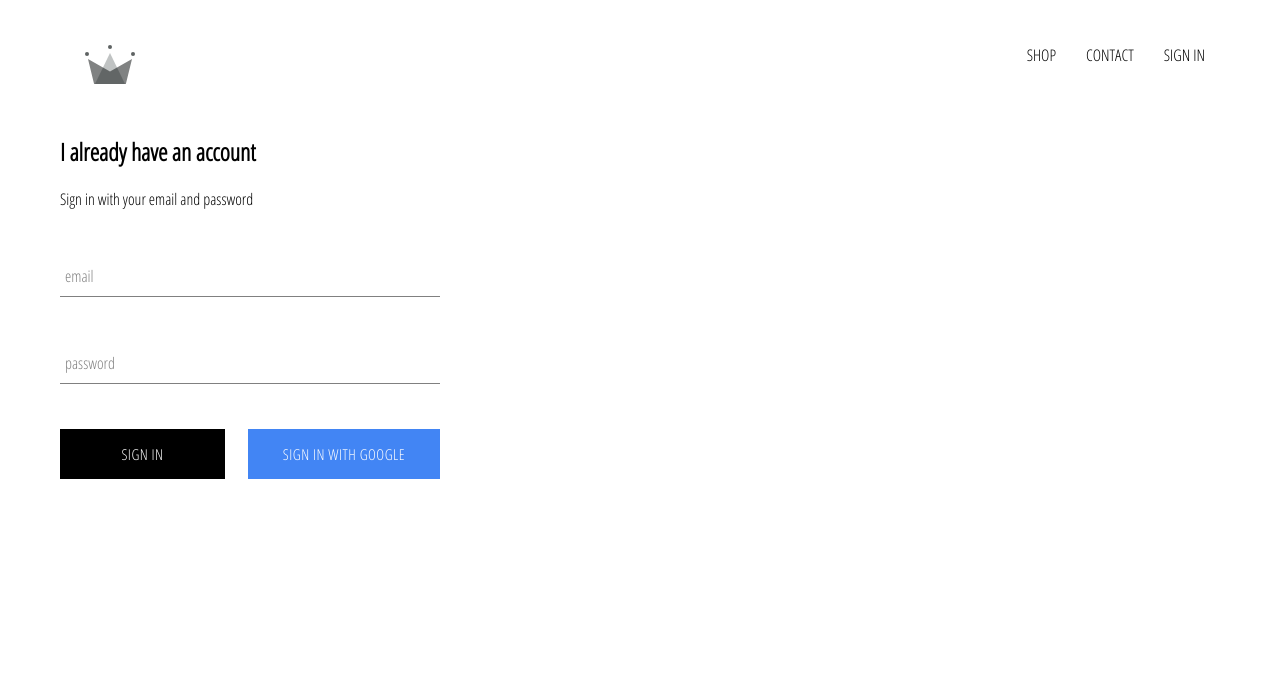
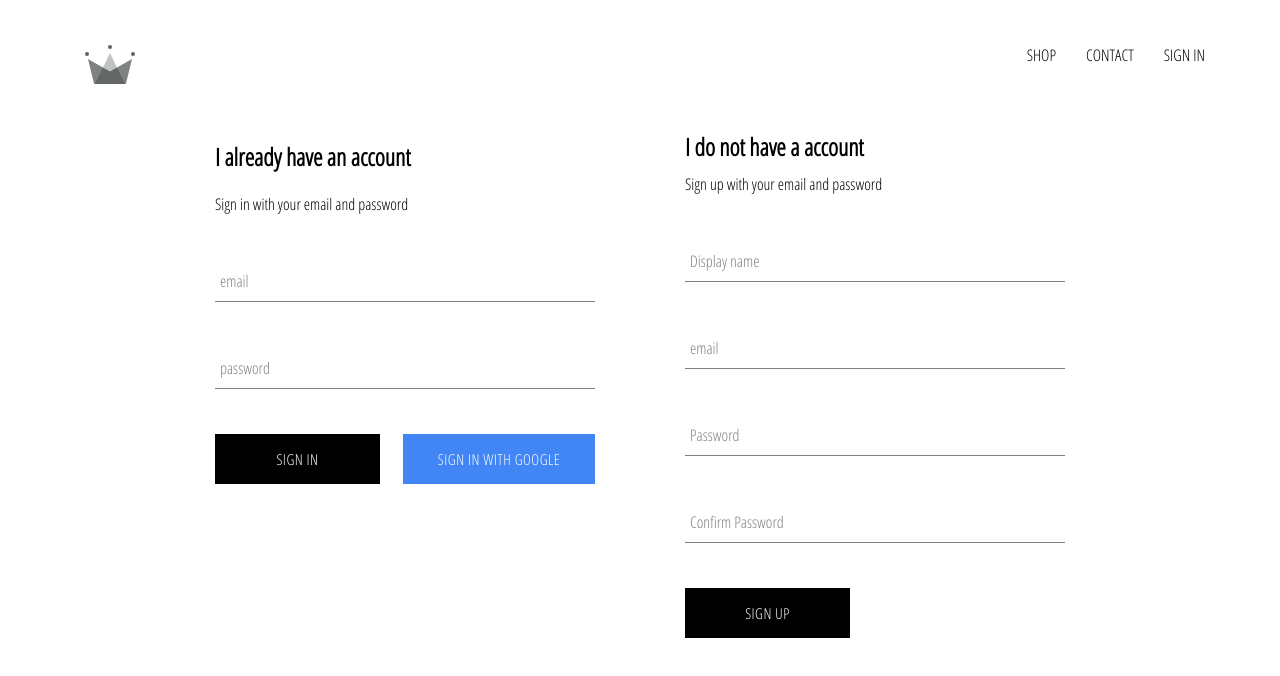
Before and after one commit to LuisTejedaS/crwn-clothing, a React (Create React App) app: page /signin in a window 1280 px wide. Shown: the top 676 px of the page. Built offline with nearby package versions, Linux system fonts and the light colour scheme; no server answers; a web font is replaced by a local one.

Commit message:
sign up component

```diff
--- a/src/App.js
+++ b/src/App.js
@@ -5,22 +5,34 @@
 import { Switch, Route } from "react-router-dom";
 import Header from "./components/header/header-component";
 import SignInSignUpPage from "./pages/sign-in-and-sign-up/sign-in-and-sign-up";
-import { auth } from "./firebase/firebase.utils";
+import { auth, createUserProfileDocument } from "./firebase/firebase.utils";
 
 class App extends React.Component {
   constructor() {
     super();
     this.state = {
-      currentUser: null
+      currentUser: null,
     };
   }
 
   unsubscribeFromAuth = null;
 
   componentDidMount() {
-    this.unsubscribeFromAuth = auth.onAuthStateChanged(user => {
-      this.setState({ currentUser: user });
-      console.log(user);
+    this.unsubscribeFromAuth = auth.onAuthStateChanged(async (userAuth) => {
+      if (userAuth) {
+        const userRef = await createUserProfileDocument(userAuth);
+
+        userRef.onSnapshot((snapShot) => {
+          this.setState({
+            currentUser: {
+              id: snapShot.id,
+              ...snapShot.data(),
+            },
+          });
+        });
+      } else {
+        this.setState({ currentUser: userAuth });
+      }
     });
   }
 
--- /dev/null
+++ b/src/components/sign-up/sign-up.component.jsx
@@ -0,0 +1,98 @@
+import React from "react";
+
+import FormImput from "../form-input/form-input.component";
+import CustomButton from "../custom-button/custom-button.component";
+
+import { auth, createUserProfileDocument } from "../../firebase/firebase.utils";
+
+import "./sign-up.styles.scss";
+import FormInput from "../form-input/form-input.component";
+
+class SignUp extends React.Component {
+  constructor() {
+    super();
+    this.state = {
+      displayName: "",
+      email: "",
+      password: "",
+      confirmPassword: "",
+    };
+  }
+
+  handleSubmit = async (event) => {
+    event.preventDefault();
+    const { displayName, email, password, confirmPassword } = this.state;
+
+    if (password !== confirmPassword) {
+      alert("passwords dont match");
+      return;
+    }
+    try {
+      const { user } = await auth.createUserWithEmailAndPassword(
+        email,
+        password
+      );
+      await createUserProfileDocument(user, { displayName });
+      this.setState({
+        displayName: "",
+        email: "",
+        password: "",
+        confirmPassword: "",
+      });
+    } catch (error) {
+      console.error(error);
+    }
+  };
+
+  handleChange = (event) => {
+    const { name, value } = event.target;
+    this.setState({ [name]: value });
+  };
+
+  render() {
+    const { displayName, email, password, confirmPassword } = this.state;
+    return (
+      <div className="sign-up">
+        <h2 className="title">I do not have a account</h2>
+        <span>Sign up with your email and password</span>
+        <form className="sign-up-form" onSubmit={this.handleSubmit}>
+          <FormInput
+            type="text"
+            name="displayName"
+            value={displayName}
+            onChange={this.handleChange}
+            label="Display name"
+            required
+          />
+          <FormInput
+            type="email"
+            name="email"
+            value={email}
+            onChange={this.handleChange}
+            label="email"
+            required
+          />
+          <FormInput
+            type="password"
+            name="password"
+            value={password}
+            onChange={this.handleChange}
+            label="Password"
+            required
+          />
+          <FormInput
+            type="password"
+            name="confirmPassword"
+            value={confirmPassword}
+            onChange={this.handleChange}
+            label="Confirm Password"
+            required
+          />
+          <CustomButton type="submit">Sign Up</CustomButton>
+        </form>
+      </div>
+    );
+  }
+}
+
+export default SignUp;
--- /dev/null
+++ b/src/components/sign-up/sign-up.styles.scss
@@ -0,0 +1,8 @@
+.sign-up {
+  display: flex;
+  flex-direction: column;
+  width: 380px;
+  .title {
+    margin: 10px 0;
+  }
+}
--- a/src/firebase/firebase.utils.js
+++ b/src/firebase/firebase.utils.js
@@ -10,7 +10,30 @@
   storageBucket: "crwn-db-21372.appspot.com",
   messagingSenderId: "903919404222",
   appId: "1:903919404222:web:10a261fa0b658b6e7a4aef",
-  measurementId: "G-Z3P4HQEXY5"
+  measurementId: "G-Z3P4HQEXY5",
+};
+
+export const createUserProfileDocument = async (userAuth, additionalData) => {
+  if (!userAuth) {
+    return;
+  }
+  const userRef = firestore.doc(`users/${userAuth.uid}`);
+  const snapshot = await userRef.get();
+  if (!snapshot.exists) {
+    const { displayName, email } = userAuth;
+    const createdAt = new Date();
+    try {
+      await userRef.set({
+        displayName,
+        email,
+        createdAt,
+        ...additionalData,
+      });
+    } catch (error) {
+      console.log("error creating user", error.message);
+    }
+  }
+  return userRef;
 };
 
 firebase.initializeApp(config);
--- a/src/pages/sign-in-and-sign-up/sign-in-and-sign-up.jsx
+++ b/src/pages/sign-in-and-sign-up/sign-in-and-sign-up.jsx
@@ -1,10 +1,12 @@
 import React from "react";
 import Signin from "../../components/sign-in/sign-in.component";
+import SignUp from "../../components/sign-up/sign-up.component";
 import "./sign-in-and-sign-up.styles.scss";
 
 const SignInSignUpPage = () => (
   <div className="sign-in-and-sign-up">
     <Signin></Signin>
+    <SignUp></SignUp>
   </div>
 );
 
--- a/src/pages/sign-in-and-sign-up/sign-in-and-sign-up.styles.scss
+++ b/src/pages/sign-in-and-sign-up/sign-in-and-sign-up.styles.scss
@@ -0,0 +1,6 @@
+.sign-in-and-sign-up {
+  width: 850px;
+  display: flex;
+  justify-content: space-between;
+  margin: 30px auto;
+}
```
